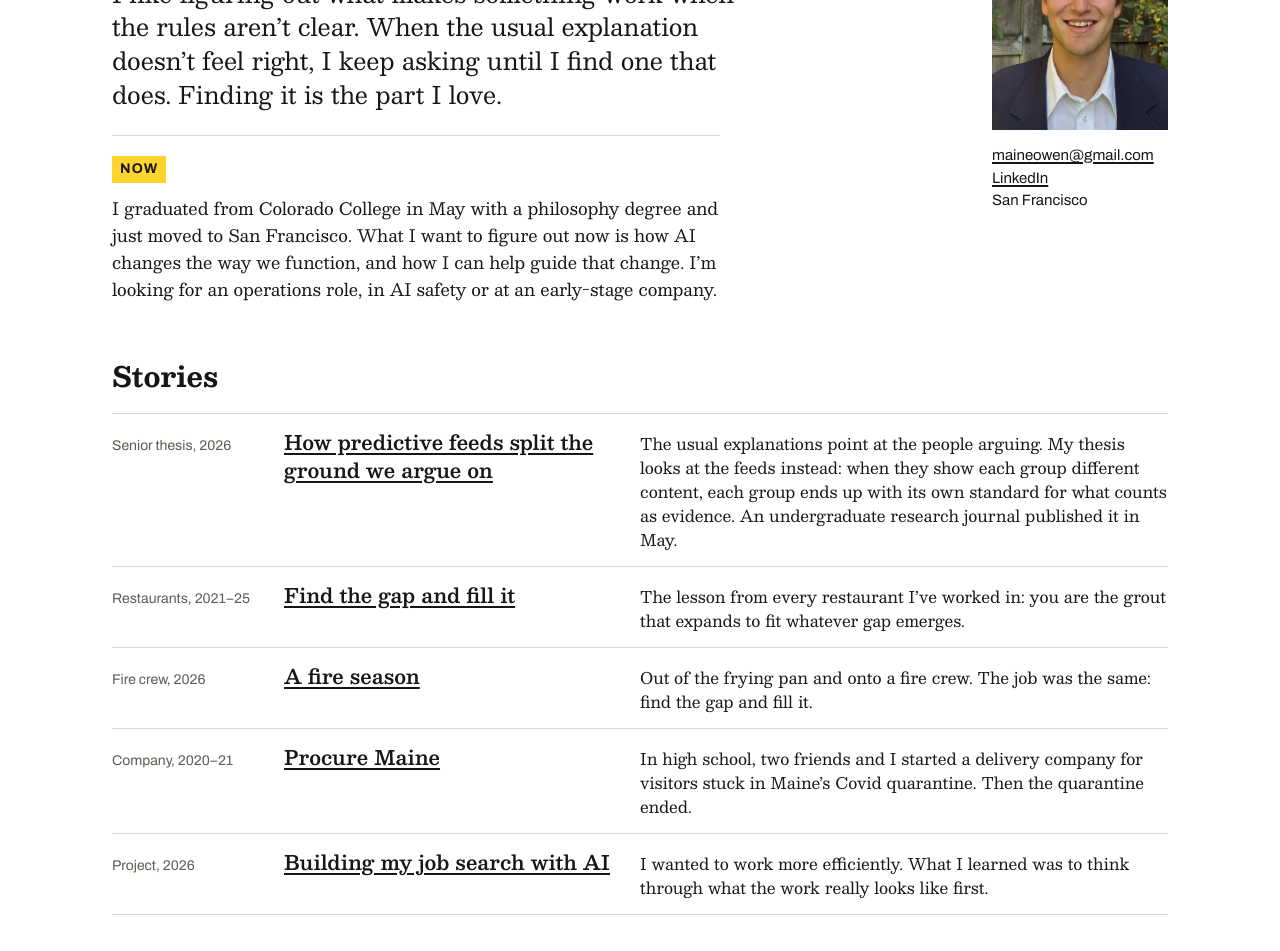
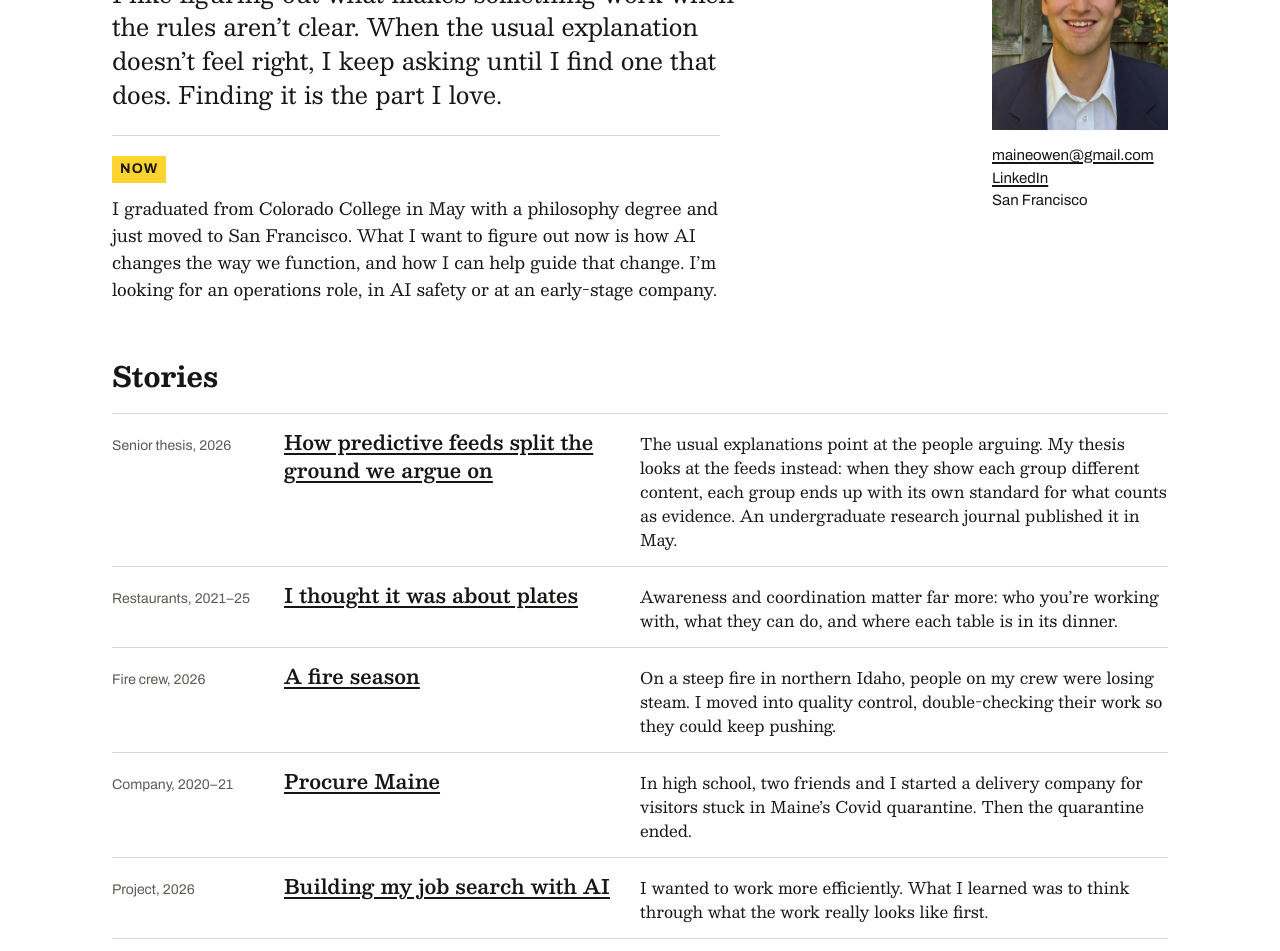
Before and after one commit to OwenStef/owenstef.github.io, a plain HTML site: page index.html in a window 1280 px wide. Shown: the part 146-1097 px from the top of the page. Drawn offline with Linux system fonts and the light colour scheme.

Commit message:
Gap-and-grout motif on the kitchens page only; plain fire teaser and lede (from job-search-agent fef70e1)

```diff
--- a/index.html
+++ b/index.html
@@ -80,15 +80,15 @@ HOW THIS PAGE IS PUT TOGETHER (the full guide is README.md)
 </li>
 <li>
 <span class="kind">Restaurants, 2021–25</span>
-<!-- OWEN: your words, 2026-11-17: the title (your pick), "The lesson from every restaurant I've worked in" and the grout sentence from the kitchens page, joined with a colon. -->
-<h3><a href="kitchens/">Find the gap and fill it</a></h3>
-<p>The lesson from every restaurant I’ve worked in: you are the grout that expands to fit whatever gap emerges.</p>
+<!-- OWEN: approved 2026-11-19. "find the gap and fill it" and the grout line now live only on the kitchens page (10 of 12 readers said they read as a slogan by the third use, 2026-11-19). The title and line are your kitchens page words: the approved header "I thought it was about plates" and your "Be the grout" paragraph, trimmed (2026-11-19: guests not noticing is true but not the takeaway). -->
+<h3><a href="kitchens/">I thought it was about plates</a></h3>
+<p>Awareness and coordination matter far more: who you’re working with, what they can do, and where each table is in its dinner.</p>
 </li>
 <li>
 <span class="kind">Fire crew, 2026</span>
-<!-- OWEN: line you approved on 2026-11-17. The frying pan was your idea; "the job" and "find the gap and fill it" are from your fire page. It needs this story to sit right under the restaurants. -->
+<!-- OWEN: approved 2026-11-19. replaces "Out of the frying pan..." (readers found it too cute, 2026-11-19). Built from your hillside scene on the fire page. -->
 <h3><a href="fire-season/">A fire season</a></h3>
-<p>Out of the frying pan and onto a fire crew. The job was the same: find the gap and fill it.</p>
+<p>On a steep fire in northern Idaho, people on my crew were losing steam. I moved into quality control, double-checking their work so they could keep pushing.</p>
 </li>
 <li>
 <span class="kind">Company, 2020–21</span>
```
Also changed, not shown: fire-season/index.html (+5 -4 lines), kitchens/index.html (+4 -2 lines).
